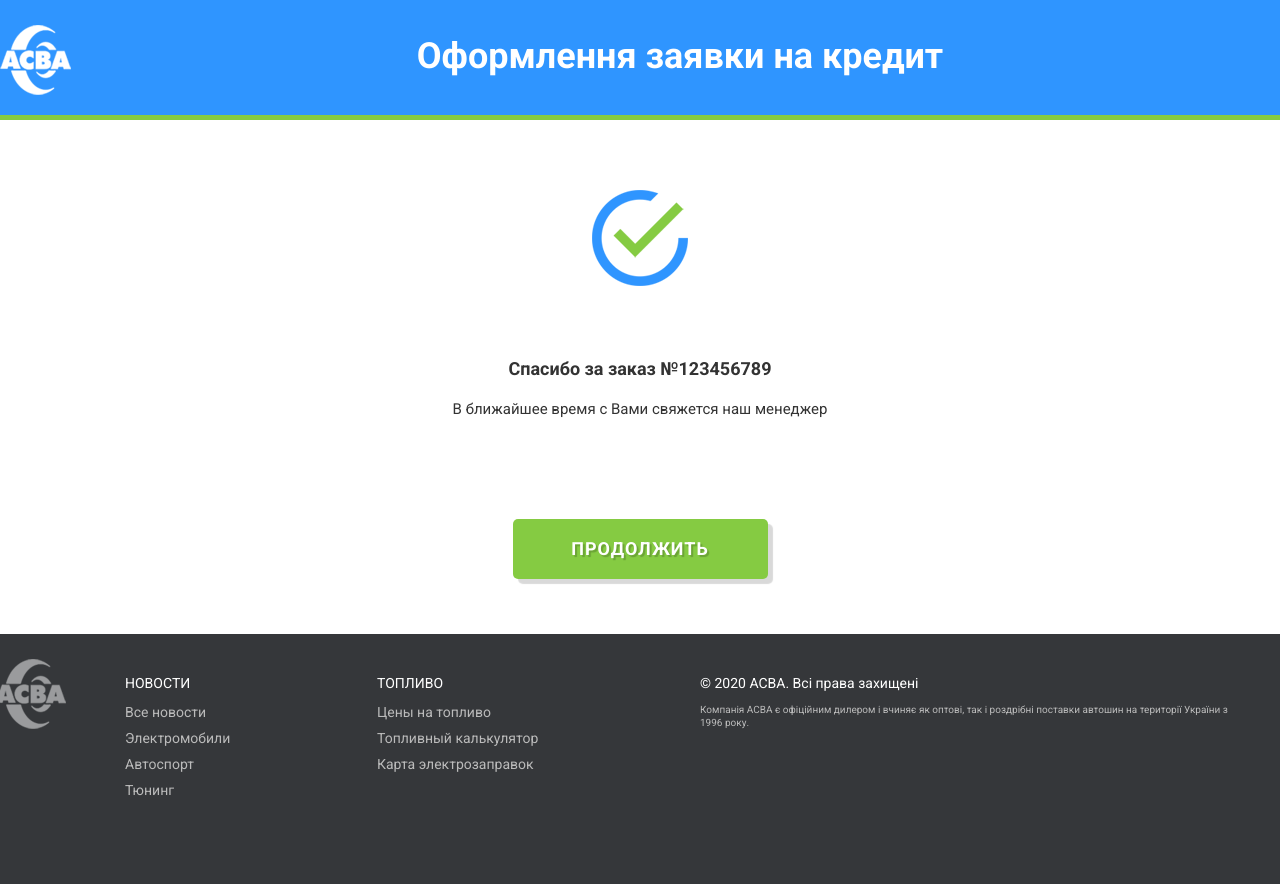
After one commit to alxsdrk/projects, a PHP site: page /order_success.html in a window 1280 px wide. The commit adds this page. Run offline with PHP 8.4, Linux system fonts and the light colour scheme.

Commit message:
form errors & success page

```diff
--- a/asva/layouts/css/style.css
+++ b/asva/layouts/css/style.css
@@ -204,6 +204,10 @@ input[type=submit], button {
 	padding: 0 15px;
 	border: 1px solid #8e8e8e;
 }
+.input_error {
+    color: #d93d3d;
+    border-color: #d93d3d;
+}
 .form__radio, .form__checkbox {
 	position: absolute;
 	left: -9999px;
@@ -269,6 +273,9 @@ input[type=radio]:checked + .radio__label:after {
 	width: 22px;
 	height: 22px;
 	border: 1px solid #8e8e8e;
+}
+.checkbox__label.input_error:before {
+    border-color: #d93d3d;
 }
 .checkbox_small {
 	padding-left: 25px;
@@ -420,6 +427,8 @@ input[type=text].slider__input {
 	line-height: 1;
 	min-width: 80px;
 	width: 100%;
+    max-width: 320px;
+    overflow: hidden;
 	color: #888;
 	background: #fff;
 	display: inline-block;
@@ -566,9 +575,12 @@ input[type=text].slider__input {
 	font-size:  1.4rem;
 	font-style: italic;
 }
+.note_error {
+    color: #d93d3d;
+}
 .form__result {
 	display: block;
-	margin: 30px 0;
+	margin: 0 0 10px 0;
 	padding: 10px 20px;
 	font-size: 1.8rem;
 	text-align: center;
@@ -1937,7 +1949,9 @@ td.order-td__photo{
 	padding-left: 0px;
 	padding-right: 10px;
 }
-.order-td__photo img{}
+.order-td__photo img{
+    max-width: 60px;
+}
 td.order-td__name{}
 .order-td__name a{
 	font-size: 1.8rem;
@@ -2227,6 +2241,35 @@ input.quantity-form__input {
 		width: 100%;
 		margin: 0 0 15px 0;
 	}
+}
+
+/* = info */
+.info{
+    text-align: center;
+    margin: 50px 0 0 0;
+}
+.content__ico{
+    margin: 0 0 65px 0;
+}
+.content__ico img{
+}
+.info__title{
+    display: block;
+    font-size: 1.8rem;
+    font-weight: 600;
+    margin: 0 0 20px 0;
+}
+.info__buttons{
+    margin:  100px 0 0 0;
+}
+
+@media (max-width: 920px){
+    .content__ico{
+        margin: 0 0 25px 0;
+    }
+    .info__buttons{
+        margin:  50px 0 0 0;
+    }
 }
 
 /* = Modal
--- /dev/null
+++ b/asva/layouts/order_success.html
@@ -0,0 +1,126 @@
+<!doctype html>
+<html>
+<head>
+<meta charset="utf-8">
+<meta http-equiv="X-UA-Compatible" content="IE=edge">
+<meta name="format-detection" content="telephone=no">
+<meta name="viewport" content="width=device-width">
+<meta name="theme-color" content="#03727e">
+<title>ASVA &mdash; Заказ отправлен</title>
+<!--[if lt IE 9]><script src="http://html5shiv.googlecode.com/svn/trunk/html5.js"></script><![endif]-->
+<link href="https://fonts.googleapis.com/css?family=Roboto:400,400i,700,700i&display=swap&subset=cyrillic" rel="stylesheet">
+<link href="css/style.css" rel="stylesheet" type="text/css" />
+
+</head>
+
+<body>
+
+<div class="wrapper">
+
+<!--HEADER-->
+<header class="site-header">
+	<!--***-->
+    <div class="logo"><a href="#"><img src="img/logo.png" alt=""></a></div>
+    <!--***-->
+   	<h1 class="page-title">Оформлення заявки на кредит</h1>
+    <!--***-->
+</header>
+<!--/HEADER-->
+
+<!--MIDDLE-->
+<div class="site-content white">
+   <!--CONTENT-->
+    <div class="content">
+        <div class="info">
+            <figure class="content__ico"><img src="img/success-ico.png" alt=""></figure>
+            <h2 class="info__title">Спасибо за заказ №123456789</h2>
+            <p>В ближайшее время с Вами свяжется наш менеджер</p>
+            <div class="info__buttons">
+                <a href="#" class="button button_confirm">Продолжить</a>
+            </div>
+        </div>
+	</div>
+	<!--/CONTENT-->
+</div>
+<!--/MIDDLE-->
+
+<!--FOOTER-->
+<footer class="site-footer">
+	<!--***-->
+	<div class="logo"><a href="#"><img src="img/logo.png" alt=""></a></div>
+    <!--***-->
+    <div class="footer-nav">
+    	<ul class="footer-nav__list">
+        	<li><span class="footer-nav__title">Новости</span>
+            	<ul>
+                	<li><a href="#">Все новости</a></li>
+                	<li><a href="#">Электромобили</a></li>
+                	<li><a href="#">Автоспорт</a></li>
+                	<li><a href="#">Тюнинг</a></li>
+                </ul>
+            </li>
+            <li><span class="footer-nav__title">Топливо</span>
+            	<ul>
+                	<li><a href="#">Цены на топливо</a></li>
+                	<li><a href="#">Топливный калькулятор</a></li>
+                	<li><a href="#">Карта электрозаправок</a></li>
+                </ul>
+            </li>
+        </ul>
+    </div>
+    <!--***-->
+	<div class="footer__copyrights">
+    	<!--**-->
+		<p>© 2020 ACBA. Всі права захищені</p>
+        <!--**-->
+		<p class="note">Компанія АСВА є офіційним дилером і вчиняє як оптові, так і роздрібні поставки автошин на території України з 1996 року.</p>
+        <!--**-->
+	</div>
+    <!--***-->
+</footer>
+<!--/FOOTER-->
+
+</div>
+
+<!--POP-UPS-->
+<div class="remodal" data-remodal-id="modal-1">
+	<button data-remodal-action="close" class="remodal-close" aria-label="Close"></button>
+	<div class="modal-header">
+    	<span class="modal--title">Шиномонтаж</span>
+    </div>
+	<div class="modal-content">
+		<p>В нашем распоряжении новейшее современное оборудовании компании Trommelberg, которое позволяет работать с колесами практически любого радиуса обеспечивая высококлассный результат, а также бережное отношение к дискам и шинам в т.ч. низкопрофильным и run-flat.</p>
+	</div>
+</div>
+<!--***-->
+<div class="remodal" data-remodal-id="modal-2">
+	<button data-remodal-action="close" class="remodal-close" aria-label="Close"></button>
+	<div class="modal-header">
+    	<span class="modal--title">Сезонное хранение</span>
+    </div>
+	<div class="modal-content">
+		<p>Все болты обтягиваются исключительно вручную с использованием динамометрического ключа, с усилием установленным производителем Вашего автомобиля. Это позволяет избежать: срыва резьбы, откручивания колес в движении, перезатяжки колес.</p>
+	</div>
+</div>
+<!--***-->
+<div class="remodal" data-remodal-id="modal-3">
+	<button data-remodal-action="close" class="remodal-close" aria-label="Close"></button>
+	<div class="modal-header">
+    	<span class="modal--title">Хранение сезонное</span>
+    </div>
+	<div class="modal-content">
+		<p>При выполнении работ мы используем исключительно высококачественные расходные материалы от именитых в своей сфере брендов, что гарантирует стабильно высокий уровень качества наших услуг.</p>
+	</div>
+</div>
+<!--***-->
+<!--/POP-UPS-->
+
+<script src="https://code.jquery.com/jquery-3.3.1.min.js"></script>
+<script src="js/jquery-ui.min.js"></script>
+<script src="js/jquery.ui.touch-punch.min.js"></script>
+<script src="js/remodal.min.js"></script>
+<script src="js/jquery.maskedinput.js"></script>
+<script src="js/functions.js"></script>
+
+</body>
+</html>
```
Also changed, not shown: asva/layouts/order.html (+6 -2 lines), asva/layouts/_tmp/cart-item-1.jpg (added), asva/layouts/_tmp/cart-item-2.jpg (added), asva/layouts/_tmp/cart-item-3.jpg (added), asva/layouts/img/success-ico.png (added).
